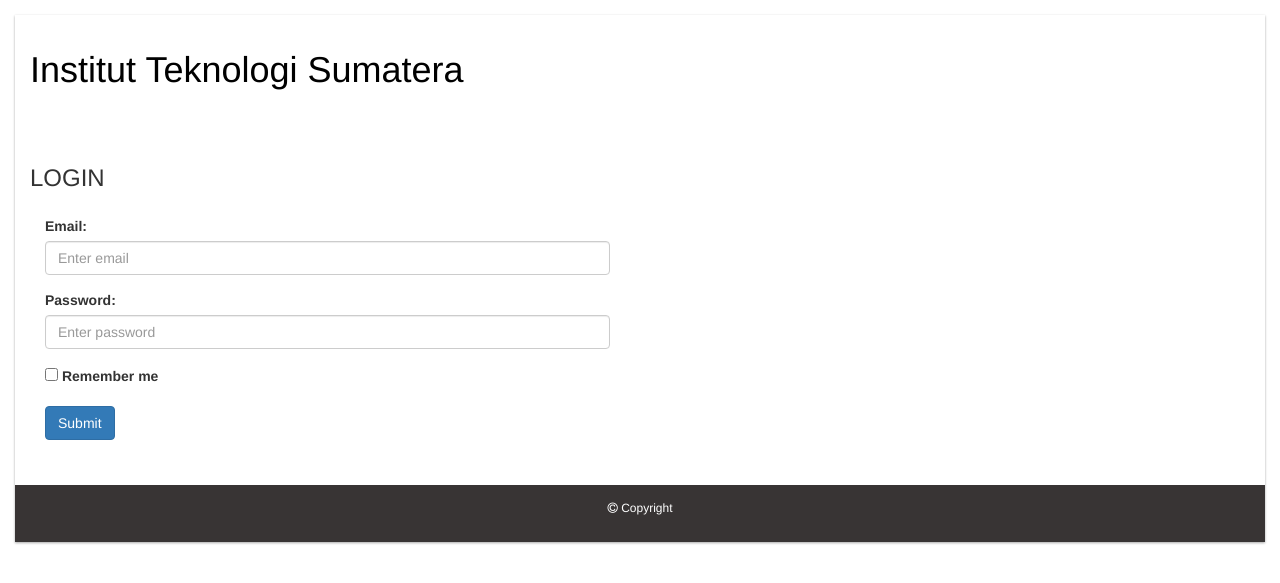
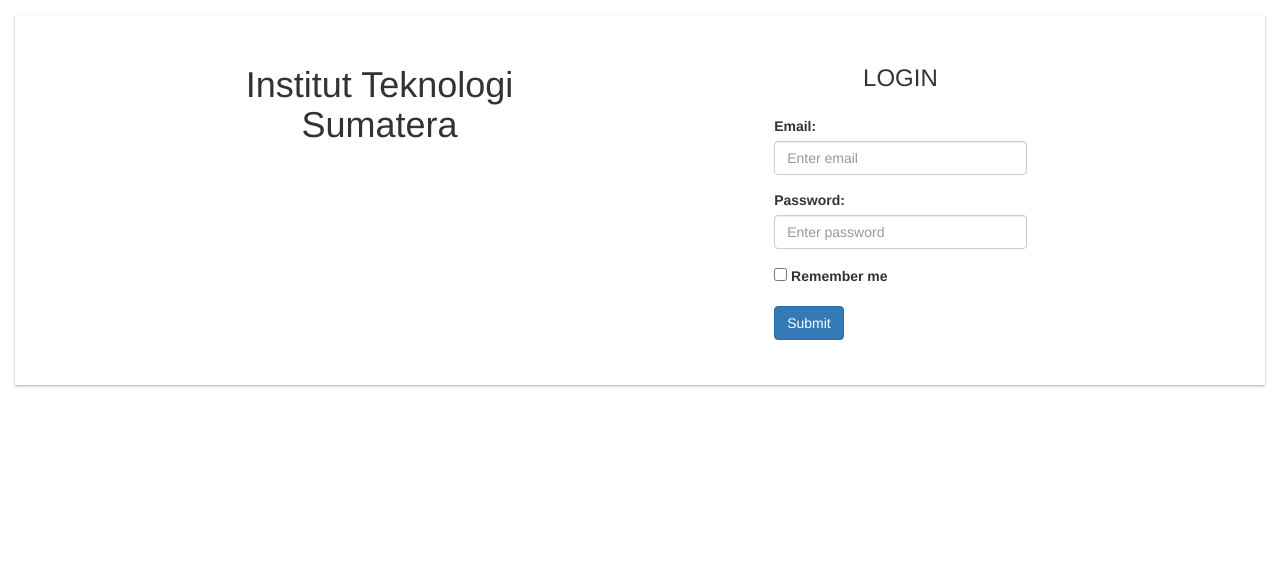
Before and after one commit to magisto16/kp_itera_2020, a PHP site: page /code/login.php in a window 1280 px wide. Shown: the top 583 px of the page. Run offline with PHP 8.4, Linux system fonts and the light colour scheme.

Commit message:
perubahan menu login

```diff
--- a/authentification/login/code/login.php
+++ b/authentification/login/code/login.php
@@ -12,13 +12,14 @@
 
 <body>
 
-    <div class=" header">
-        <h1>Institut Teknologi Sumatera</h1>
-    </div>
+    <div class="row">
 
-    <div class="row">
-        <div class="col-6 col-s-12 content">
-            <h3>LOGIN</h3>
+        <div class="col-3 col-s-12 head">
+            <h1>Institut Teknologi Sumatera</h1>
+        </div>
+
+        <div class="col-3 col-s-12 content">
+            <h3 style="text-align: center">LOGIN</h3>
             <form class="col-12 col-s-12 form" action="#">
 
                 <div class="form-group">
@@ -41,10 +42,6 @@
 
     </div>
 
-    <div class="footer">
-        <p><i class="fa fa-copyright" aria-hidden="true"></i> Copyright</p>
-    </div>
-
 </body>
 
 </html>
--- a/authentification/login/css/login.css
+++ b/authentification/login/css/login.css
@@ -128,36 +128,17 @@ body {
     box-shadow: 0 1px 3px rgba(0, 0, 0, 0.12), 0 1px 2px rgba(0, 0, 0, 0.24);
 }
 
-/* HEADER */
-
-.header {
-
-    color: black;
-    padding: 15px;
-}
-
-/* HEADER */
-
-/* ----------------------------------- */
-
 /* CLASS ROW */
 
 .row {
     padding: 15px;
+    display: flex;
+    justify-content: space-between;
+    flex-wrap: wrap;
+}
+
+.head {
+    text-align: center;
 }
 
 /* CLASS ROW */
-
-/* ------------------------- */
-
-/* CLASS FOOTER */
-
-.footer {
-    background-color: rgb(56, 52, 52);
-    color: #ffffff;
-    text-align: center;
-    font-size: 12px;
-    padding: 15px;
-}
-
-/* CLASS FOOTER */
```
Also changed, not shown: authentification/register/code/register.php (+7 -11 lines), authentification/register/css/register.css (+7 -26 lines).
